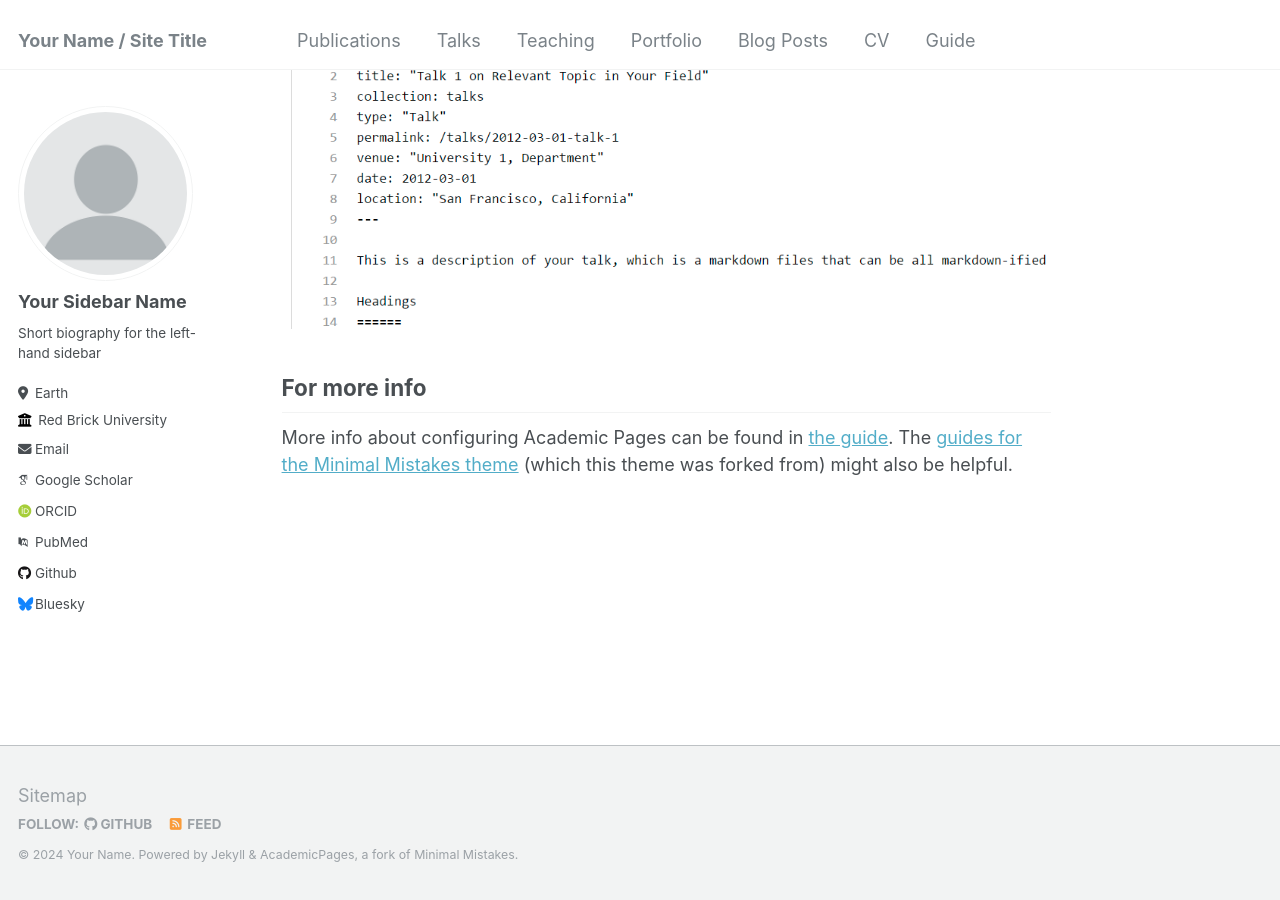
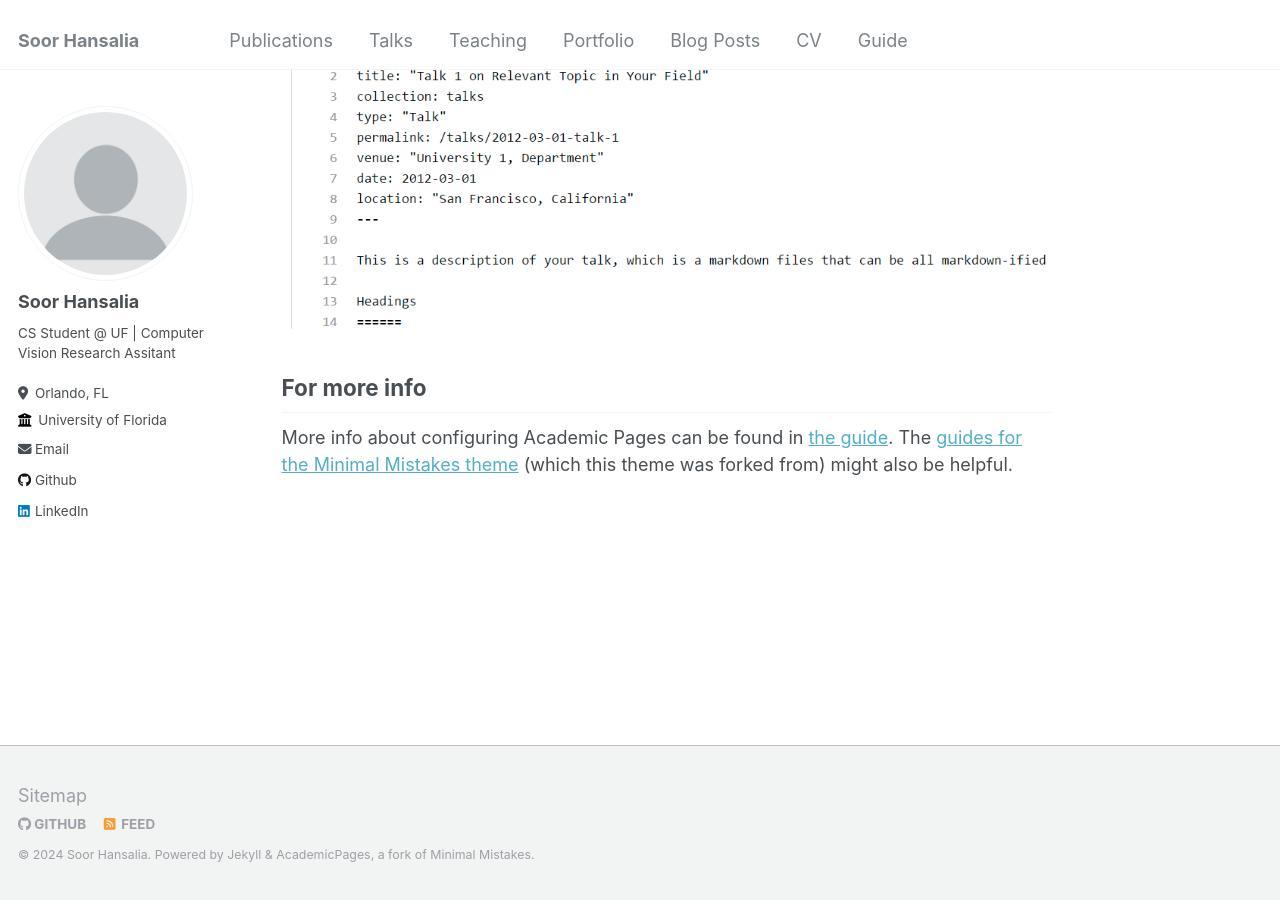
Before and after one commit to Soor1/Soor1.github.io, a Jekyll site: the page built from _pages/about.md, in a window 1280 px wide and 900 px high, scrolled down 2660 px. Built offline with Jekyll 4.4.1, drawn with Linux system fonts in a browser that asks for light colours; some web fonts are replaced.

Commit message:
Update _config.yml

```diff
--- a/_config.yml
+++ b/_config.yml
@@ -7,14 +7,14 @@
 # server process.
 
 # Basic Site Settings
-locale                   : "en-US"
-title                    : "Your Name / Site Title"
+locale                   : "Orlando, FL"
+title                    : "Soor Hansalia"
 title_separator          : "-"
-name                     : &name "Your Name"
-description              : &description "personal description"
-url                      : https://academicpages.github.io # the base hostname & protocol for your site e.g. "https://mmistakes.github.io"
+name                     : &name "Soor Hansalia"
+description              : &description "Personal website"
+url                      : https://soor1.github.io # the base hostname & protocol for your site e.g. "https://mmistakes.github.io"
 baseurl                  : "" # the subpath of your site, e.g. "/blog"
-repository               : "academicpages/academicpages.github.io"
+repository               : "Soor1/soor1.github.io"
 
 # Site Author - The following control what appear as part of the author content on the side bar.
 #               If a field is blank the icon and link will not appear, otherwise it will be shown.
@@ -22,33 +22,33 @@ repository               : "academicpages/academicpages.github.io"
 author:
   # Biographic information
   avatar           : "profile.png"
-  name             : "Your Sidebar Name"
+  name             : "Soor Hansalia"
   pronouns         : # example: "she/her"
-  bio              : "Short biography for the left-hand sidebar"
-  location         : "Earth"
-  employer         : "Red Brick University"
+  bio              : "CS Student @ UF | Computer Vision Research Assitant"
+  location         : "Orlando, FL"
+  employer         : "University of Florida"
   uri              : # URL
-  email            : "none@example.org"
+  email            : "soorhansaliajobs@gmail.com"
 
   # Academic websites
   arxiv            : # URL - Update with the correct link to your profile
-  googlescholar    : "https://scholar.google.com/citations?user=PS_CX0AAAAAJ"
+  googlescholar    : #
   impactstory      : # URL
-  orcid            : "http://orcid.org/yourorcidurl"
+  orcid            : #
   semantic         : # URL
-  pubmed           : "https://www.ncbi.nlm.nih.gov/pubmed/?term=john+snow"
+  pubmed           : #
   researchgate     : # URL
 
   # Repositories and software development
   bitbucket        : # Username - Update with your username on the site
   codepen          : # Username
   dribbble         : # Username
-  github           : "academicpages"
+  github           : "Soor1"
   kaggle           : # Username
   stackoverflow    : # User number or user number and name (i.e., use "1" or "1/jeff-atwood")
 
   # Social media
-  bluesky          : "bsky.app" # Replace this with you Bluesky username
+  bluesky          :  # Replace this with you Bluesky username
   facebook         : # Username
   flickr           : # Username
   foursquare       : # Username
@@ -57,7 +57,7 @@ author:
   keybase          : # Username
   instagram        : # Username
   lastfm           : # Username
-  linkedin         : # Username
+  linkedin         : "soor-hasalia"
   mastodon         : # URL
   medium           : # URL
   pinterest        : # Username
```
